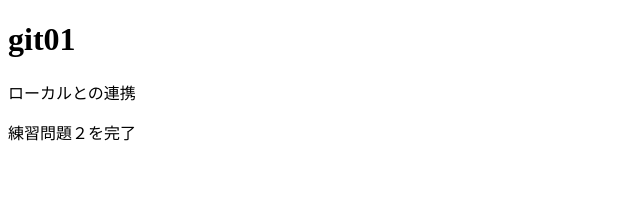
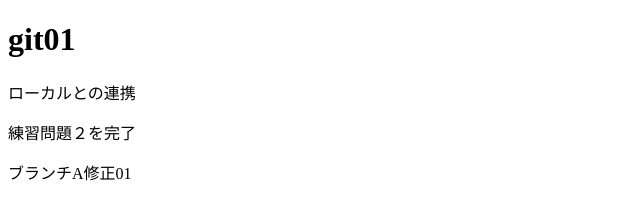
Before and after one commit to yoichi-muraoka/git.project.01, a plain HTML site: page index.html in a window 1280 px wide. Shown: the whole page, without its empty margins (0-640 px from the left). Drawn offline with Linux system fonts and the light colour scheme.

Commit message:
ブランチA修正01

```diff
--- a/index.html
+++ b/index.html
@@ -8,5 +8,6 @@
     <h1>git01</h1>
     <p>ローカルとの連携</p>
     <p>練習問題２を完了</p>
+    <p>ブランチA修正01</p>
 </body>
 </html>
```
